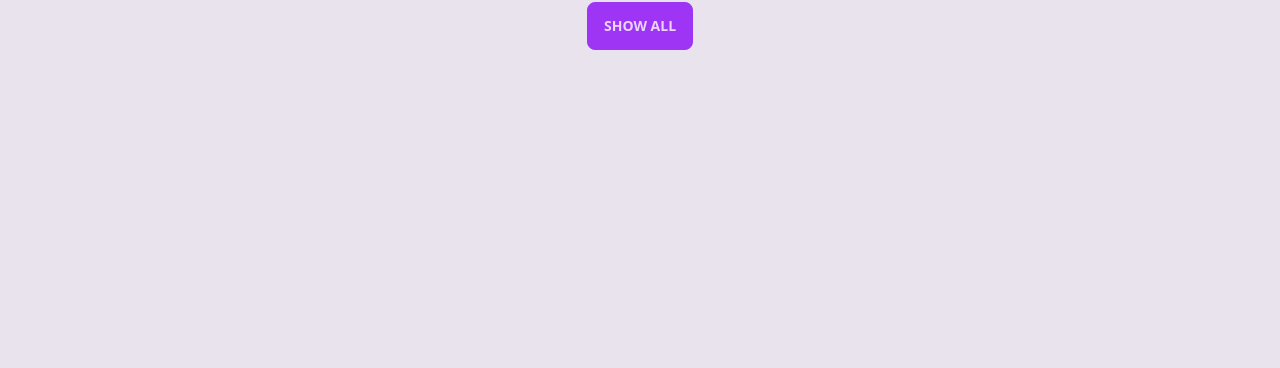
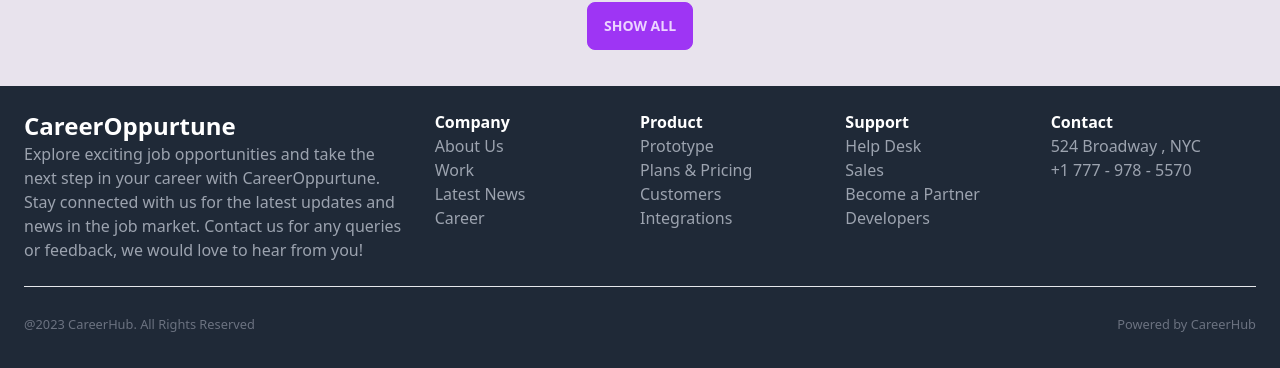
Before and after one commit to shojol021/CareerOpportune-a9, a React (Vite) app: page / in a window 1280 px wide. Shown: the part 1699-2067 px from the top of the page. Before the commit the page ends 1785 px from the top, so only its background shows below. Built offline with nearby package versions, Linux system fonts and the light colour scheme.

Commit message:
footer section added

```diff
--- a/src/components/AppliedJobs.jsx
+++ b/src/components/AppliedJobs.jsx
@@ -2,11 +2,13 @@ import React from 'react';
 import { getJobsFromLocalStorage } from '../utilities';
 import { useLoaderData } from 'react-router-dom';
 import AppliedJob from './AppliedJob';
+import Footer from './Footer';
 
 const AppliedJobs = () => {
     const appliedJobs = useLoaderData();
     console.log(appliedJobs)
     return (
+        <div>
             <div className='m-9'>
                 <h2 className='text-center font-bold text-3xl m-5'>Applied Jobs: {appliedJobs.length}</h2>
                 <div>
@@ -18,6 +20,8 @@ const AppliedJobs = () => {
                     }
                 </div>
             </div>
+            <Footer></Footer>
+        </div>
     );
 };
 
--- /dev/null
+++ b/src/components/Footer.jsx
@@ -0,0 +1,54 @@
+import React from 'react';
+
+const Footer = () => {
+    return (
+        <div className='bg-gray-800 text-white'>
+            <div className='grid grid-cols-6 border-b m-6 py-6'>
+                <div className='col-span-2'>
+                    <h2 className='font-bold text-2xl'>CareerOppurtune</h2>
+                    <p className='text-gray-400 pe-6'>Explore exciting job opportunities and take the next step in your career with CareerOppurtune. Stay connected with us for the latest updates and news in the job market. Contact us for any queries or feedback, we would love to hear from you!</p>
+                </div>
+                <div>
+                    <h3 className='font-bold'>Company</h3>
+                    <ul className='text-gray-400'>
+                        <li>About Us</li>
+                        <li>Work</li>
+                        <li>Latest News</li>
+                        <li>Career</li>
+                    </ul>
+                </div>
+                <div>
+                    <h3 className='font-bold'>Product</h3>
+                    <ul className='text-gray-400'>
+                        <li>Prototype</li>
+                        <li>Plans & Pricing</li>
+                        <li>Customers</li>
+                        <li>Integrations</li>
+                    </ul>
+                </div>
+                <div>
+                    <h3 className='font-bold'>Support</h3>
+                    <ul className='text-gray-400'>
+                        <li>Help Desk</li>
+                        <li>Sales</li>
+                        <li>Become a Partner</li>
+                        <li>Developers</li>
+                    </ul>
+                </div>
+                <div>
+                    <h3 className='font-bold'>Contact</h3>
+                    <ul className='text-gray-400'>
+                        <li>524 Broadway , NYC</li>
+                        <li>+1 777 - 978 - 5570</li>
+                    </ul>
+                </div>
+            </div>
+            <div className='flex justify-between mx-6 pb-9 text-gray-500'>
+                <h3><small>@2023 CareerHub. All Rights Reserved</small></h3>
+                <h3><small>Powered by CareerHub</small></h3>
+            </div>
+        </div>
+    );
+};
+
+export default Footer;
--- a/src/components/Home.jsx
+++ b/src/components/Home.jsx
@@ -2,6 +2,7 @@ import React from 'react';
 import Hero from './Hero';
 import Category from './Category';
 import Featured from './Featured';
+import Footer from './Footer';
 
 const Home = () => {
     return (
@@ -9,6 +10,7 @@ const Home = () => {
             <Hero></Hero>
             <Category></Category>
             <Featured></Featured>
+            <Footer></Footer>
         </div>
     );
 };
--- a/src/components/JobDetails.jsx
+++ b/src/components/JobDetails.jsx
@@ -4,6 +4,7 @@ import { BriefcaseIcon, CurrencyDollarIcon, PhoneIcon, EnvelopeIcon, MapPinIcon
 import { addToLocalStorage } from '../utilities';
 import { ToastContainer, toast } from 'react-toastify';
 import 'react-toastify/dist/ReactToastify.css';
+import Footer from './Footer';
 
 const JobDetails = () => {
     const nevigate = useNavigate();
@@ -24,7 +25,8 @@ const JobDetails = () => {
 
         const { jobDescription, jobResponsibility, experience, educationalRequirement, address, phone, salaryRange, jobType, email } = findJob;
         return (
-            <div className='m-9'>
+            <div className=''>
+                <div className='m-9'>
                 <h2 className='text-center font-bold text-3xl m-5'>Job Details</h2>
                 <div className='grid grid-cols-3'>
                     <div className='col-span-2'>
@@ -61,7 +63,7 @@ const JobDetails = () => {
                             </div>
                         </div>
                         <div className='text-center mt-5'>
-                            <button onClick={() => addToLocalStorage(findJob)} className='btn btn-primary'>Apply Now</button>
+                            <button onClick={() => addToLocalStorage(findJob)} className='btn btn-primary w-full'>Apply Now</button>
                         </div>
                     </div>
                 </div>
@@ -69,7 +71,9 @@ const JobDetails = () => {
                 <div className='text-center md:m-9'>
                     <button onClick={handleBackBtn} className='btn btn-secondary w-36'>Back</button>
                 </div>
+                </div>
                 <ToastContainer />
+                <Footer></Footer>
             </div>
         );
     }
```
Lines whose indentation alone changed are shown as unchanged.
